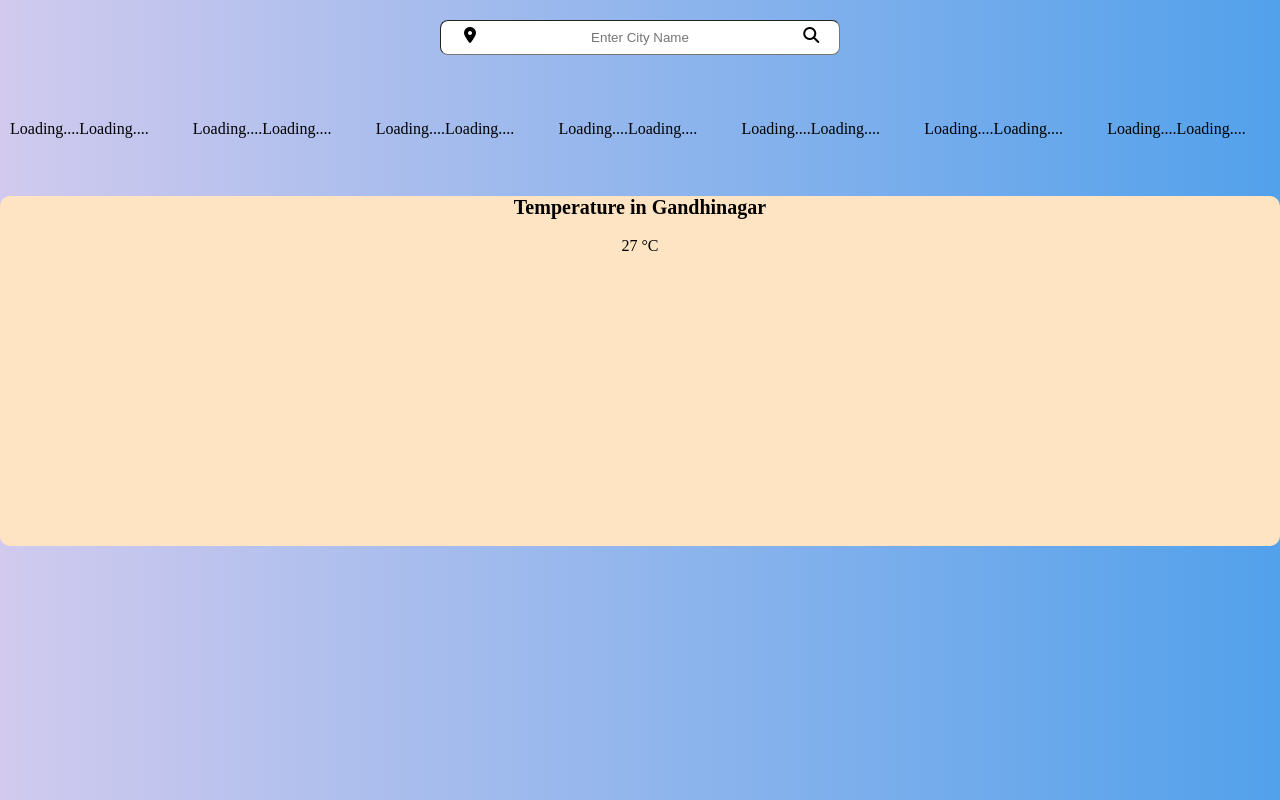
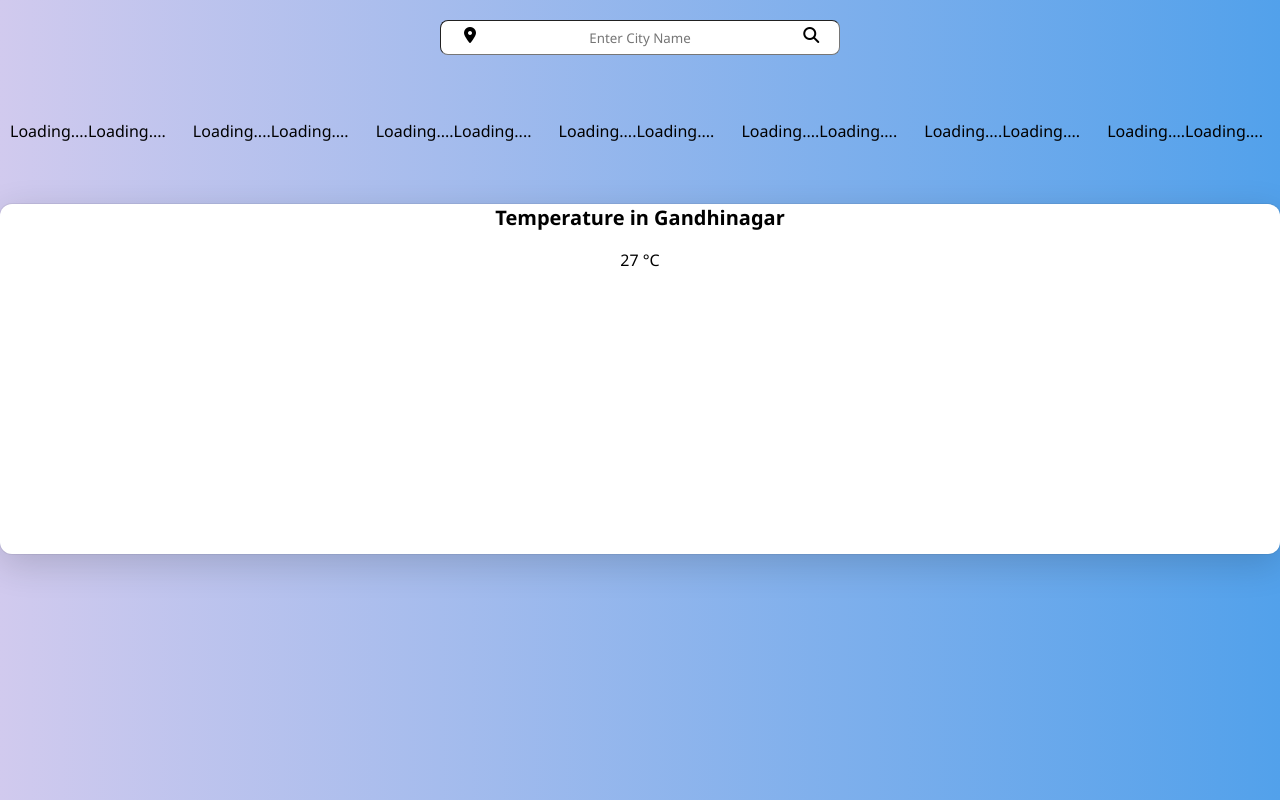
Before and after one commit to Shalini1908/WeatherApp, a plain HTML site: page index.html in a window 1280 px wide. Drawn offline with Linux system fonts and the light colour scheme.

Commit message:
working on middle part

```diff
--- a/styles/index.css
+++ b/styles/index.css
@@ -2,6 +2,7 @@
   box-sizing: border-box;
   margin: 0;
   padding: 0;
+  font-family:'Segoe UI', Tahoma, Geneva, Verdana, sans-serif;
 }
 
 body {
@@ -65,9 +66,9 @@ body {
 
 #tempAndstatus {
   /* display: flex; */
-border-radius: 10px;
-background-color: bisque;
- background-size: cover;
+border-radius: 12px;
+background-color: white;
+box-shadow: rgba(0, 0, 0, 0.16) 0px 10px 36px 0px, rgba(0, 0, 0, 0.06) 0px 0px 0px 1px;
  width: 100%;
   margin: auto;
   margin-top: 30px;
@@ -88,7 +89,7 @@ background-color: bisque;
 h1 {
   text-align: center;
   font-size: 20px;
-  font-weight: bold;
+  /* font-weight: bold; */
   margin: auto;
 }
 
```
